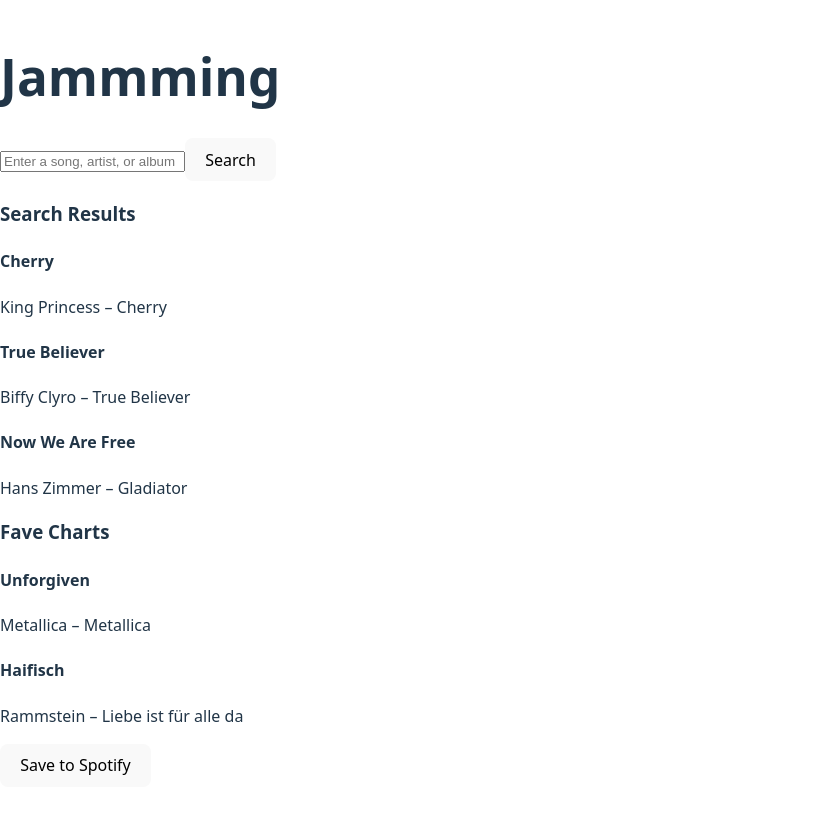
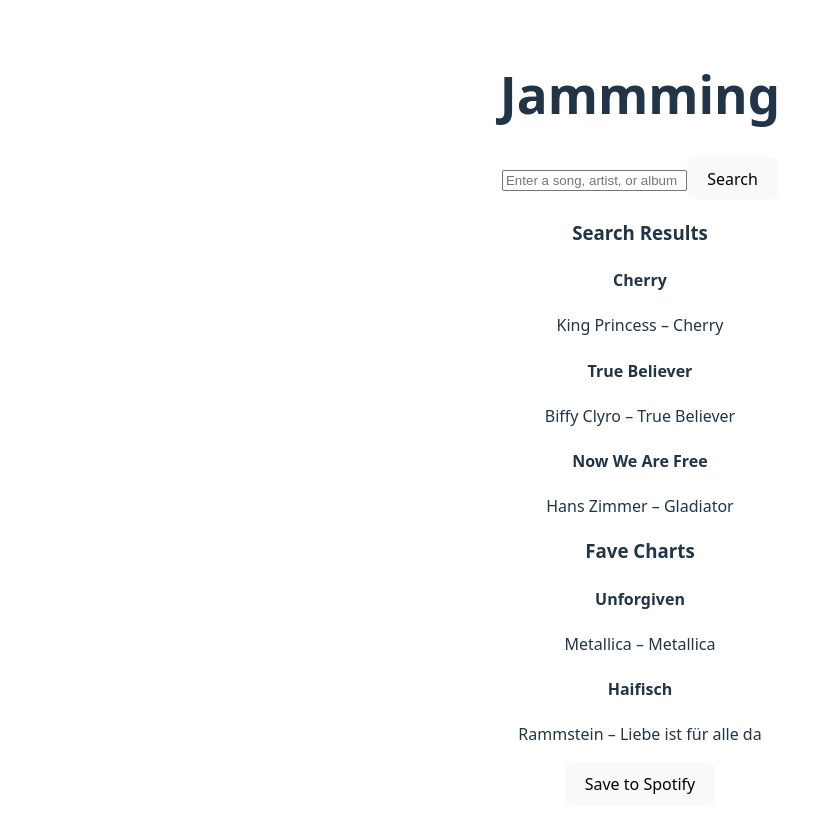
Before and after one commit to ArekKrak/jamming, a React (Vite) app: page / in a window 1280 px wide. Shown: the top 832 px of the page, without its empty margins (0-840 px from the left). Before the commit the page ends 800 px from the top, so only its background shows below. Built offline with nearby package versions, Linux system fonts and the light colour scheme.

Commit message:
style the App component

```diff
--- a/src/components/App/App.css
+++ b/src/components/App/App.css
@@ -40,3 +40,13 @@
 .read-the-docs {
   color: #888;
 }
+
+.container {
+  display: flex;
+  gap: 20px;
+}
+
+.section {
+  border: 2px solid white;
+  padding: 10px;
+}
--- a/src/components/App/App.jsx
+++ b/src/components/App/App.jsx
@@ -3,6 +3,7 @@ import { useState } from "react";
 import SearchBar from "../SearchBar/SearchBar";
 import SearchResults from "../SearchResults/SearchResults";
 import Playlist from "../Playlist/Playlist";
+import "./App.css";
 
 /* Hard-code array of track objects */
 const mockTracks = [
@@ -53,11 +54,15 @@ export default function App() {
     <div>
       <h1>Jammming</h1>
       <SearchBar />
-      <div>
-        {/* Pass the searchResults down to the child component (SearchResults)
-        as a prop */}
-        <SearchResults tracks={searchResults} />
-        <Playlist name={playlistName} tracks={playlistTracks} />
+      <div clsassName="container">
+        <section clsassName="section">
+          {/* Pass the searchResults down to the child component (SearchResults)
+          as a prop */}
+          <SearchResults tracks={searchResults} />
+        </section>
+        <section clsassName="section">
+          <Playlist name={playlistName} tracks={playlistTracks} />
+        </section>
       </div>
     </div>
   );
```
